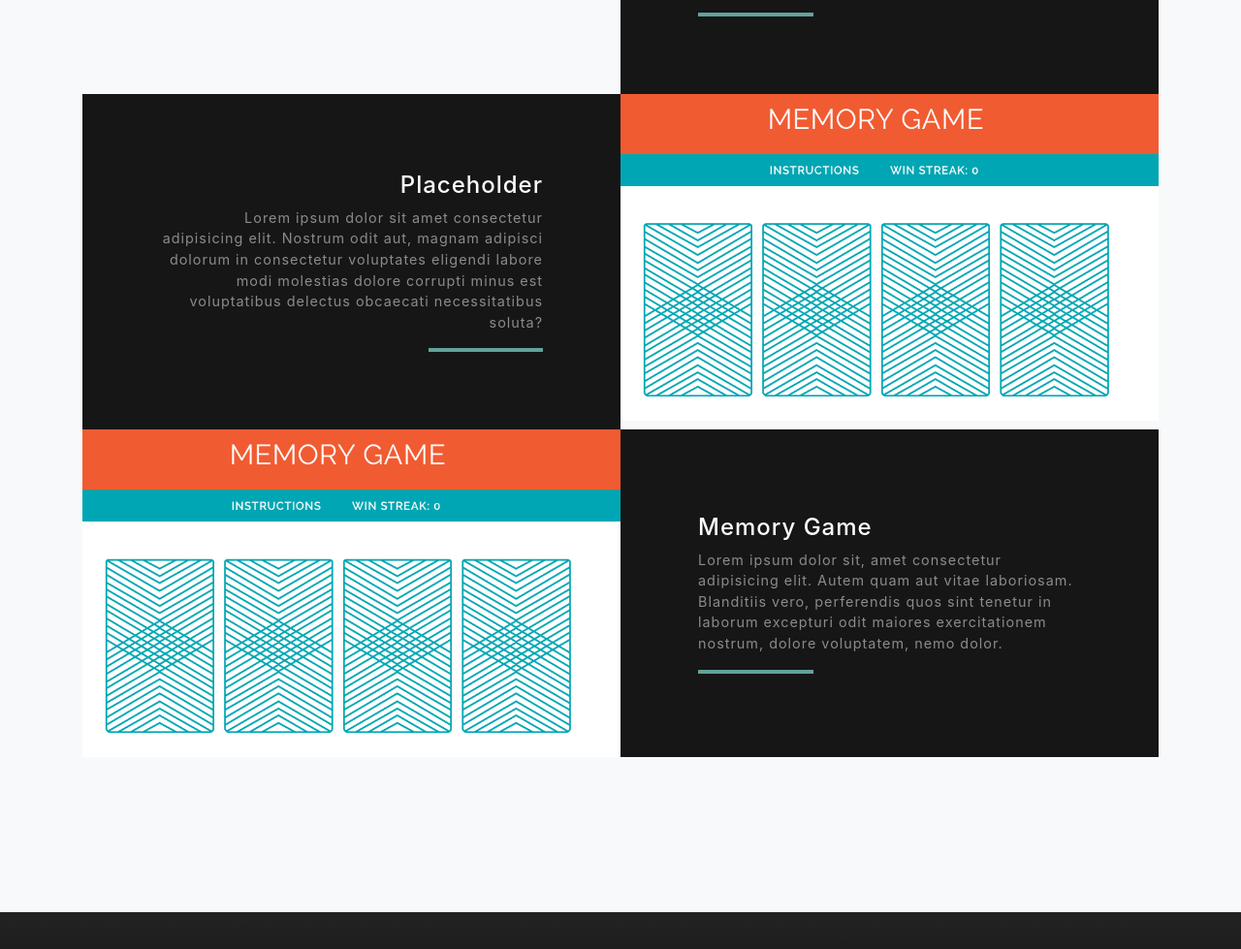
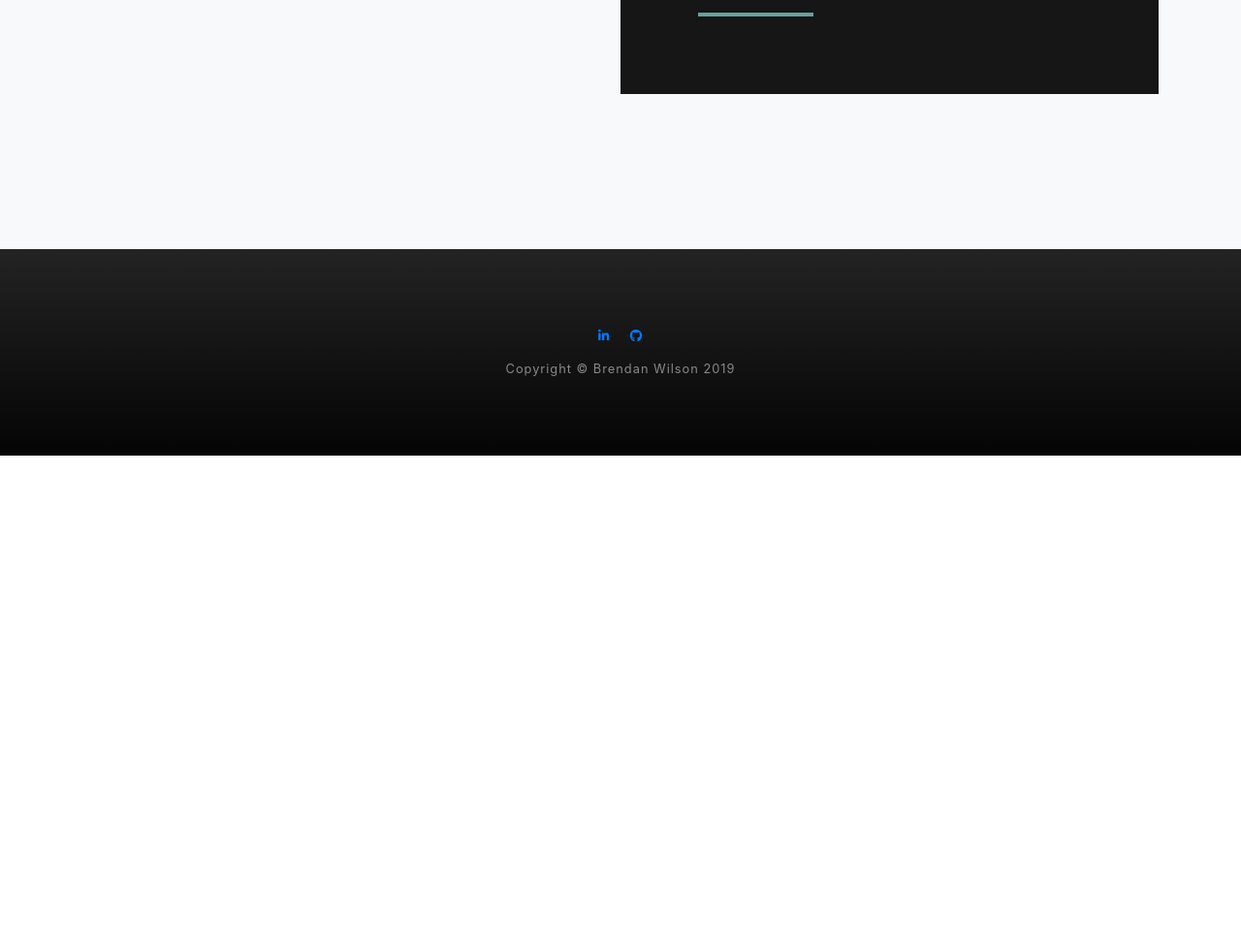
Before and after one commit to bwilson19/portfolio, a website with bundled scripts: page index.html in a window 1280 px wide. Shown: the part 2801-3780 px from the top of the page at 97% size. After the commit the page ends 3271 px from the top, so only its background shows below. Built offline with nearby package versions, Linux system fonts and the light colour scheme.

Commit message:
commenting out placeholders

```diff
--- a/index.html
+++ b/index.html
@@ -167,7 +167,7 @@
         </div>
 
         <!-- Project Two Row -->
-        <div id= "project-two" class="row justify-content-center no-gutters">
+        <!-- <div id= "project-two" class="row justify-content-center no-gutters">
           <div class="col-lg-6">
             <img class="img-fluid" src="img/memory.png" alt="" />
           </div>
@@ -188,10 +188,10 @@
           </div>
         </div>
 
-<!-- Project Three Row -->
-        <div class="row justify-content-center no-gutters mb-5 mb-lg-0">
+<! --Project Three Row -->
+        <!-- <div class="row justify-content-center no-gutters mb-5 mb-lg-0">
           <div class="col-lg-6">
-            <img class="img-fluid" src="img/memory.png" alt="" />
+            <img cl  ass="img-fluid" src="img/memory.png" alt="" />
           </div>
           <div class="col-lg-6">
             <div class="bg-black text-center h-100 project">
@@ -209,7 +209,7 @@
             </div>
           </div>
         </div>
-      </div>
+      </div> -->
 
 
     </section>
```
